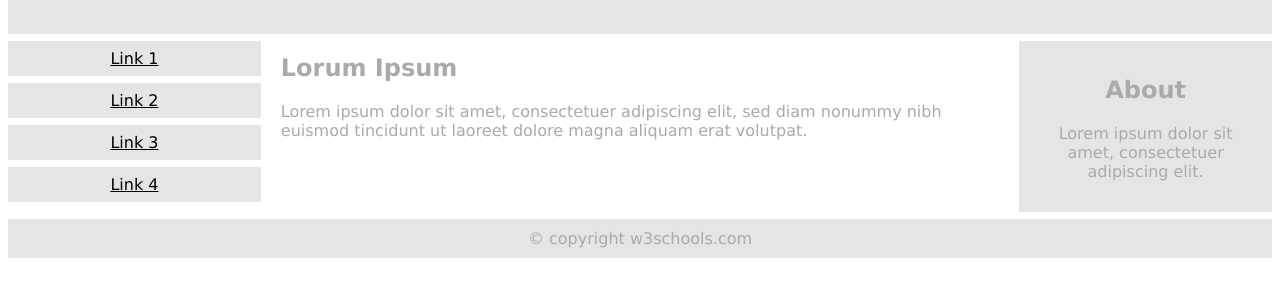
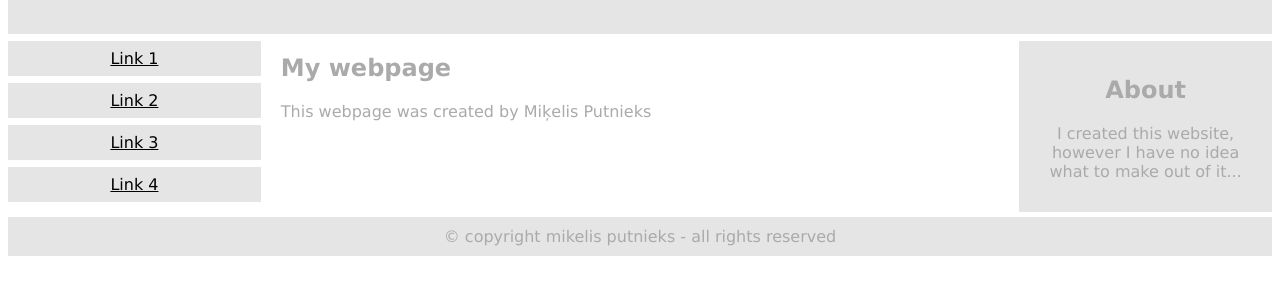
Before and after one commit to mputnieks/MikelisPutnieks, a plain HTML site: page index.html in a window 1280 px wide. Shown: the part 85-382 px from the top of the page. Drawn offline with Linux system fonts and the light colour scheme; files that its build step writes are made by us from their sources.

Commit message:
remote push

```diff
--- a/index.html
+++ b/index.html
@@ -19,16 +19,16 @@
   </div>
 
   <div class="main">
-    <h2>Lorum Ipsum</h2>
-    <p>Lorem ipsum dolor sit amet, consectetuer adipiscing elit, sed diam nonummy nibh euismod tincidunt ut laoreet dolore magna aliquam erat volutpat.</p>
+    <h2>My webpage</h2>
+    <p>This webpage was created by Miķelis Putnieks</p>
   </div>
 
   <div class="right">
     <h2>About</h2>
-    <p>Lorem ipsum dolor sit amet, consectetuer adipiscing elit.</p>
+    <p>I created this website, however I have no idea what to make out of it...</p>
   </div>
 </div>
 
-<div style="background-color:#e5e5e5;text-align:center;padding:10px;margin-top:7px;">© copyright w3schools.com</div>
+<div style="background-color:#e5e5e5;text-align:center;padding:10px;margin-top:5px;">© copyright mikelis putnieks - all rights reserved</div>
 
 </body>
```
